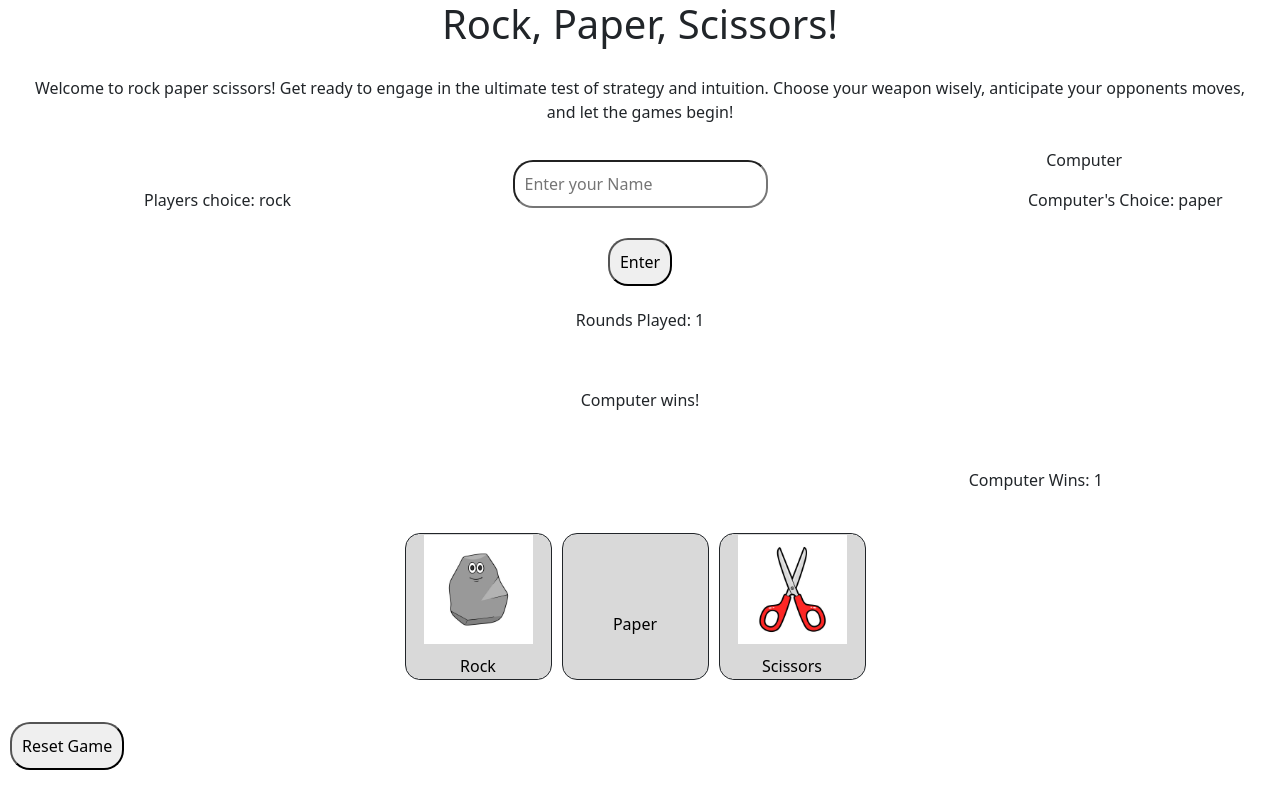
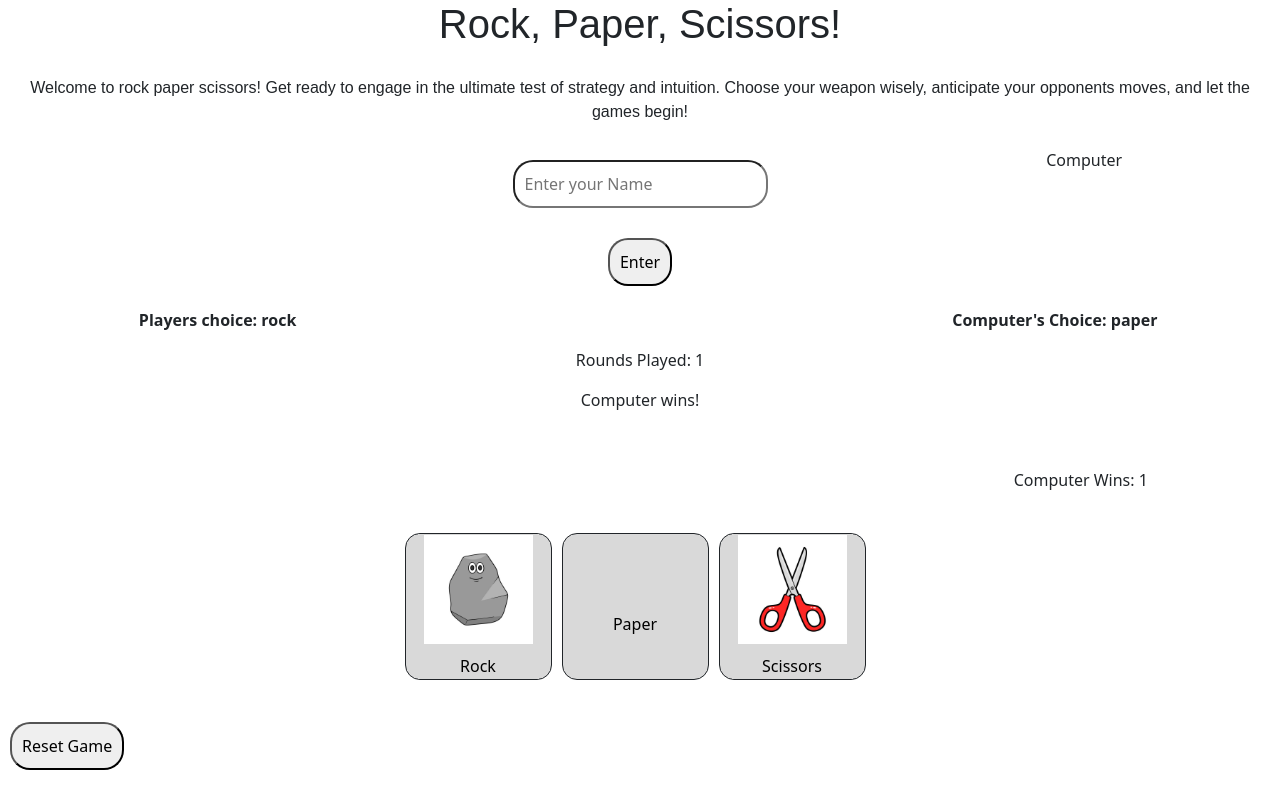
Before and after one commit to IanCist/RPS, a plain HTML site: page Images/index.html in a window 1280 px wide. Both pictures are taken after a click on the button "Rock". Drawn offline with nearby package versions, Linux system fonts and the light colour scheme; a web font is replaced by a local one.

Commit message:
Finished project and comments

```diff
--- a/Images/index.html
+++ b/Images/index.html
@@ -11,13 +11,14 @@
     <link href="https://cdn.jsdelivr.net/npm/bootstrap@5.3.2/dist/css/bootstrap.min.css" rel="stylesheet"
         integrity="sha384-T3c6CoIi6uLrA9TneNEoa7RxnatzjcDSCmG1MXxSR1GAsXEV/Dwwykc2MPK8M2HN" crossorigin="anonymous" />
     <link rel="stylesheet" href="style.css">
+    <link rel="stylesheet" href="https://use.typekit.net/idx2ukl.css">
 </head>
 
 <body>
     <header>
         <!-- place navbar here -->
-        <h1 style="text-align: center;"> Rock, Paper, Scissors! </h1>
-        <p style="text-align: center; padding: 20px;"> Welcome to rock paper scissors! Get ready to engage in the
+        <h1 class="title" style="text-align: center;"> Rock, Paper, Scissors! </h1>
+        <p class="explanation" style="text-align: center; padding: 20px;"> Welcome to rock paper scissors! Get ready to engage in the
             ultimate test of strategy and intuition. Choose your weapon wisely, anticipate your opponents moves, and let
             the games begin! </p>
     </header>
@@ -25,6 +26,7 @@
         <div class="button-container">
             <input type="text" id="playerNameInput" placeholder="Enter your Name">
             <div class="button-row">
+                <!-- saves the players name when enter button is clicked-->
                 <button id="enterButton" onclick="savePlayerName()">Enter</button>
                 <button id="resetButton" onclick="resetGame()">Reset Game</button>
             </div>
@@ -33,6 +35,7 @@
         <div id="computerChoice" class="computer-choice"></div>
         <div class="container">
             <div class="row">
+                <!--images for the buttons-->
                 <div class="box">
                     <button class="rock" data-choice="paper">
                         <img src="img\istockphoto-1193635902-612x612.jpg" alt="">
@@ -54,7 +57,7 @@
             </div>
         </div>
 
-        <!-- Displays player name, choice, computer choice, game result -->
+        <!-- Displays player name, choice, computer choice, game result, player wins, rounds played and computer wins-->
         <div id="playerName"></div>
         <div id="playerChoice"></div>
         <div id="computerChoice"></div>
--- a/Images/script.js
+++ b/Images/script.js
@@ -1,14 +1,14 @@
 let roundsPlayed = 0;
 let playerWins = 0;
 let computerWins = 0;
-
+// saves the players name after they input it into the box
 function savePlayerName() {
     var playerName = document.getElementById("playerNameInput").value;
     localStorage.setItem("playerName", playerName);
     document.getElementById("playerName").innerText = "Player Name: " + playerName;
     alert("Player name saved successfully!")
 }
-
+// resets different parts of the game
 function resetGame() {
     document.getElementById("playerNameInput").value = "";
     document.getElementById("gameResult").innerText = "";
@@ -27,7 +27,7 @@ if (savedPlayerName) {
     document.getElementById("playerName").innerText = "Player Name: " + savedPlayerName;
     alert("Welcome back, " + savedPlayerName + "!");
 }
-
+// randoms choices for the computer to pick
 function computerChoice() {
     const choices = ["rock", "paper", "scissors"];
     const randomIndex = Math.floor(Math.random() * choices.length);
@@ -44,6 +44,7 @@ function displayComputerChoice(computerMove) {
 }
 
 function playGame(playerMove) {
+    // limits the amount of rounds played to 5
     if (roundsPlayed >= 5) {
         alert ("Maximum rounds played!");
         return;
@@ -61,7 +62,7 @@ function playGame(playerMove) {
         (playerMove === "rock" && computerMove === "scissors") ||
         (playerMove === "paper" && computerMove === "rock") ||
         (playerMove === "scissors" && computerMove === "paper")
-    ) {
+    ) { // after three rounds of the plaer winning an alert shows up that says player is champion!
         console.log("Player wins!");
         playerWins++;
         document.getElementById("playerWins").innerText = "Player Wins: " + playerWins;
@@ -70,7 +71,7 @@ function playGame(playerMove) {
         }
         return "Player wins!";
     }
-
+// after three rounds of the computer winning an alert shows up that says computer is champion!
     console.log("Computer wins!");
     computerWins++;
     document.getElementById("computerWins").innerText = "Computer Wins: " + computerWins;
@@ -80,7 +81,7 @@ function playGame(playerMove) {
     return "Computer wins!";
 }
 
-
+// allows for user to choose between rock paper or scissor
 const rockButtons = document.querySelectorAll('.rock');
 const paperButtons = document.querySelectorAll('.paper');
 const scissorButtons = document.querySelectorAll('.scissor');
@@ -102,12 +103,12 @@ scissorButtons.forEach(button => {
         savePlayerChoice('scissors');
     });
 });
-
+// Saves the players choice
 function savePlayerChoice(choice) {
     document.getElementById("playerChoice").innerHTML = "Players choice: " + choice;
     displayResult(playGame(choice));
 }
-
+// displays the end game results
 function displayResult(result) {
     const gameResultElement = document.getElementById("gameResult");
     gameResultElement.innerText = result;
--- a/Images/style.css
+++ b/Images/style.css
@@ -86,10 +86,11 @@
 
 #playerChoice {
     position: fixed;
-    top: 25%;
+    top: 40%;
     left: 17%;
     transform: translate(-50%, -50%);
     z-index: 1;
+    font-weight: bold;
 }
 
 #computerName {
@@ -102,10 +103,11 @@
 
 .computer-choice {
     position: fixed;
-    top: 25%;
-    right: -40px;
+    top: 40%;
+    right: 20px;
     transform: translate(-50%, -50%);
     z-index: 1;
+    font-weight: bold;
 }
 
 #gameResult {
@@ -118,7 +120,7 @@
 
 #roundsPlayed {
     position: fixed;
-    top: 40%;
+    top: 45%;
     left: 50%;
     transform: translate(-50%, -50%);
     z-index: 1;
@@ -137,10 +139,22 @@
 #computerWins {
     position: fixed;
     top: 60%;
-    right: 110px;
+    right: 65px;
     transform: translate(-50%, -50%);
     z-index: 1;
     text-align: center;
+}
+
+.explanation {
+    font-family: "pf-uniform", sans-serif;
+font-weight: 400;
+font-style: normal;
+}
+
+.title {
+    font-family: "pf-uniform", sans-serif;
+font-weight: 400;
+font-style: normal;
 }
 
 @media screen and (max-width: 768px) {
```
